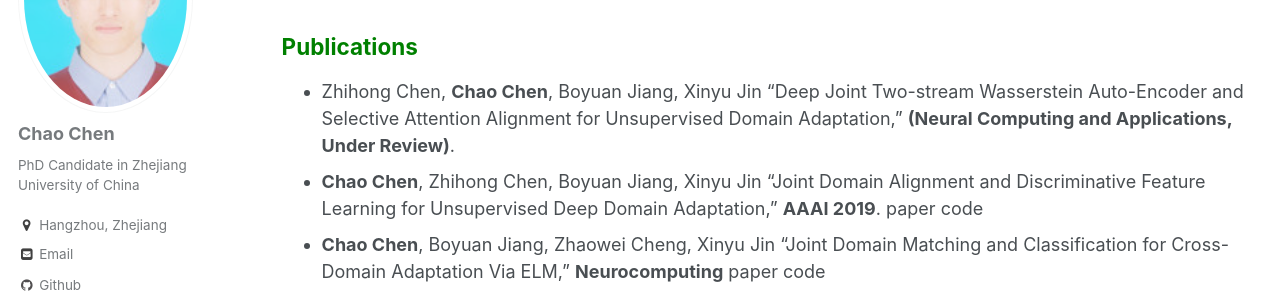
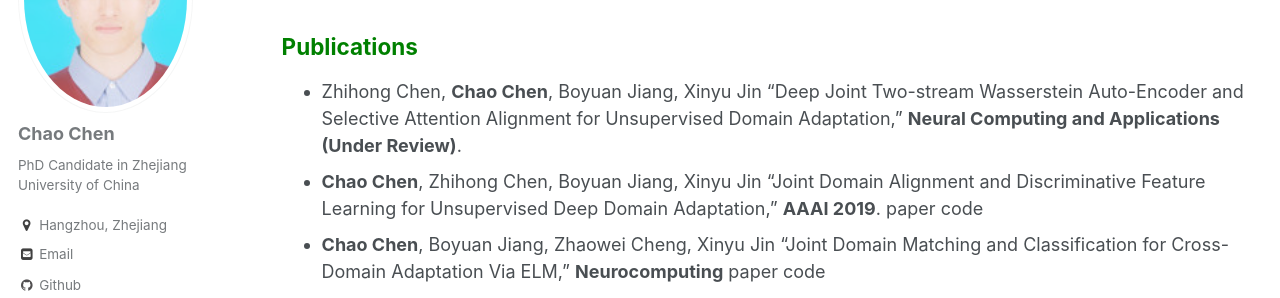
Before and after one commit to chenchao666/chenchao666.github.io, a Jekyll site: the page built from _pages/cv.md, in a window 1280 px wide and 900 px high, scrolled down 604 px. Shown: the part 152-450 px from the top of the window. Built offline with Jekyll 4.4.1, drawn with Linux system fonts in a browser that asks for light colours; some web fonts are replaced.

Commit message:
Update cv.md

```diff
--- a/_pages/cv.md
+++ b/_pages/cv.md
@@ -22,7 +22,7 @@ My research interests cover a range of issues : **Statistics and Optimization**,
   - **GPA:** 3.81/4.0 \| **Rank:** 1/58 &nbsp;&nbsp; **Average Score:** 91.66/100 \| **Rank:** 1/58
 
 ## <span style="color: green"> Publications </span>
-* Zhihong Chen, **Chao Chen**, Boyuan Jiang, Xinyu Jin “Deep Joint Two-stream Wasserstein Auto-Encoder and Selective Attention Alignment for Unsupervised Domain Adaptation,” **(Neural Computing and Applications, Under Review)**.
+* Zhihong Chen, **Chao Chen**, Boyuan Jiang, Xinyu Jin “Deep Joint Two-stream Wasserstein Auto-Encoder and Selective Attention Alignment for Unsupervised Domain Adaptation,” **Neural Computing and Applications (Under Review)**.
 * **Chao Chen**, Zhihong Chen, Boyuan Jiang, Xinyu Jin “Joint Domain Alignment and Discriminative Feature Learning for Unsupervised Deep Domain Adaptation,” **AAAI 2019**. [paper](https://arxiv.org/abs/1808.09347) [code](https://github.com/chenchao666/JDDA-Master)
 * **Chao Chen**, Boyuan Jiang, Zhaowei Cheng, Xinyu Jin “Joint Domain Matching and Classification for Cross-Domain Adaptation Via ELM,” **Neurocomputing** [paper](https://www.sciencedirect.com/science/article/pii/S0925231219300839) [code](https://github.com/chenchao666/JDMC)
 * **Chao Chen**, Xinyu Jin, Boyuan Jiang, Lanjuan Li “Optimizing Extreme Learning Machine via Generalized Hebbian Learning
```
